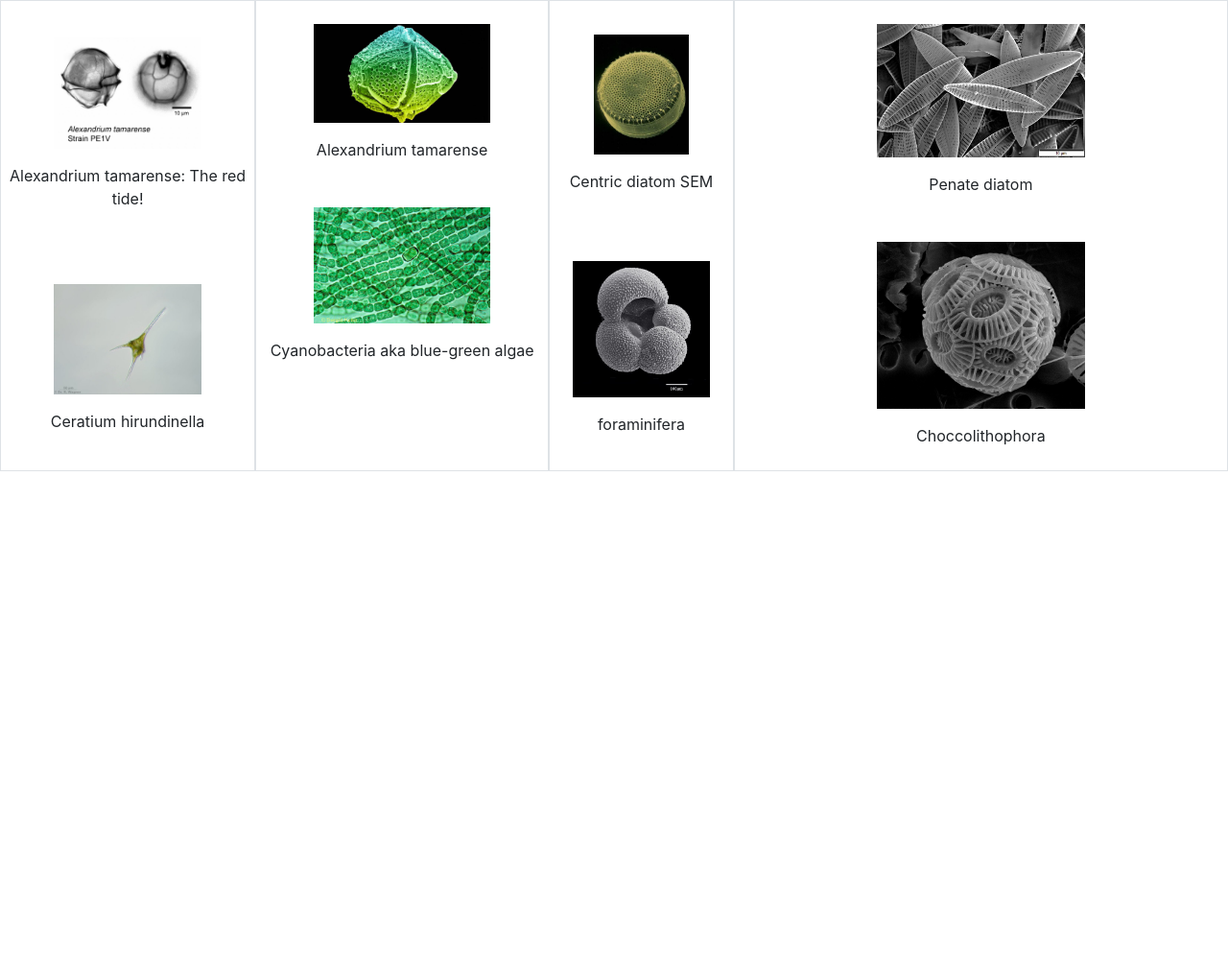
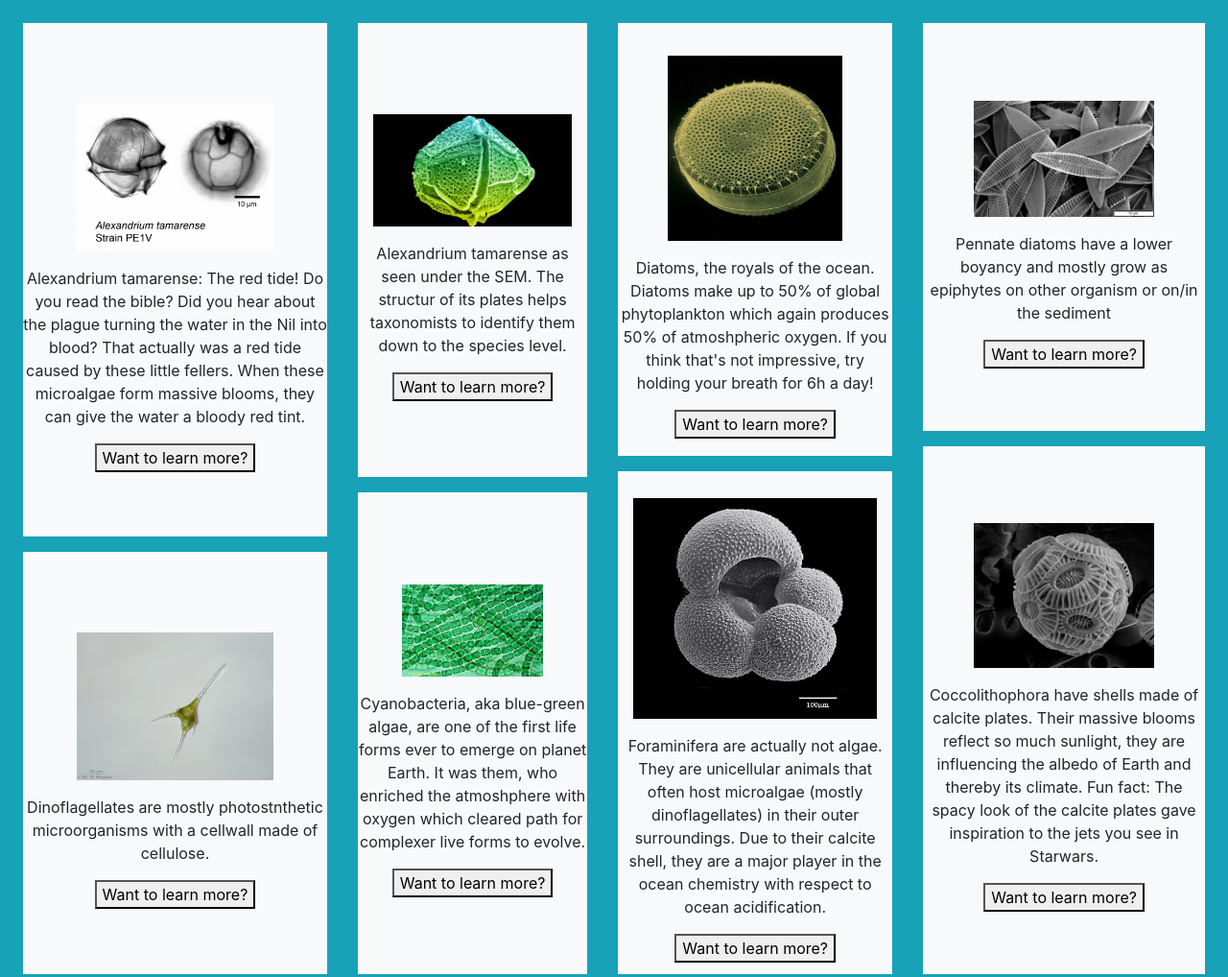
Before and after one commit to CSteigueber/bootstrap-excersise-1, a plain HTML site: page example.html in a window 1280 px wide. Shown: the whole page at 96% size. Before the commit the page ends 800 px from the top, so only its background shows below. Drawn offline with nearby package versions, Linux system fonts and the light colour scheme.

Commit message:
pic renamed spacing worked on not done

```diff
--- a/example.html
+++ b/example.html
@@ -8,28 +8,26 @@
     <!-- Bootstrap CSS -->
     <link rel="stylesheet" href="https://stackpath.bootstrapcdn.com/bootstrap/4.3.1/css/bootstrap.min.css" integrity="sha384-ggOyR0iXCbMQv3Xipma34MD+dH/1fQ784/j6cY/iJTQUOhcWr7x9JvoRxT2MZw1T" crossorigin="anonymous">
 
-    <title>Hello, world!</title>
+    <title>Hello, world of algae!</title>
   </head>
-  <body>
-    <div class="d-flex flex-row bd-highlight mb-3 justify-content-around text-center">
-        <div></div>
-        <div class="d-flex flex-column bd-highlight mb-3 justify-content-around border">
-            <article class="p-2 bd-highlight align-middle"><img class="w-75 p-3" src="pics/33873_alexandrium-tamarense-we-clade.jpg" ><p>Alexandrium tamarense: The red tide!</p></article>
-            <article class="p-2 bd-highlight align-middle"><img class="w-75 p-3" src="pics/Ceratium_hirundinella-200x.jpg"><p>Ceratium hirundinella </p></article>
+  <body class="bg-info">
+    <div class=" m-2 d-flex flex-row mb-3 align-content-around text-center">
+        <div class="m-2 d-flex flex-column mb-3 justify-content-around">
+            <article class="flex-fill m-2 bg-light align-content-around"><img class="w-75 p-3" src="pics/33873_alexandrium-tamarense-we-clade.jpg" ><p>Alexandrium tamarense: The red tide! Do you read the bible? Did you hear about the plague turning the water in the Nil into blood? That actually was a red tide caused by these little fellers. When these microalgae form massive blooms, they can give the water a bloody red tint.</p><button>Want to learn more?</button></article>
+            <article class="flex-fill m-2  bg-light align-content-around"><img class="w-75 p-3" src="pics/Ceratium_hirundinella-200x.jpg"><p>Dinoflagellates are mostly photostnthetic microorganisms with a cellwall made of cellulose. </p><button>Want to learn more?</button></article>
         </div>
-        <div class="d-flex flex-column bd-highlight mb-3 jus7tfy-content-around border">
-            <article class="p-2 bd-highlight align-middle"><img class="w-75 p-3" src="pics/ciencia-saxitoxina-algas-planctonicas-alexandrium-tamarense-20130417-02-original1.jpeg"><p>Alexandrium tamarense</p></article>
-            <article class="p-2 bd-highlight align-middle"><img class="w-75 p-3" src="pics/Cyanobacteria.jpg"><p>Cyanobacteria aka blue-green algae</p></article>
+        <div class="m-2 d-flex flex-column mb-3 justify-content-around">
+            <article class="flex-fill m-2  bg-light align-content-around"><img class="w-100 p-3" src="pics/dino SEM.jpeg"><p>Alexandrium tamarense as seen under the SEM. The structur of its plates helps taxonomists to identify them down to the species level.</p><button>Want to learn more?</button></article>
+            <article class="flex-fill m-2  bg-light align-content-around"><img class="w-75 p-3" src="pics/Cyanobacteria.jpg"><p>Cyanobacteria, aka blue-green algae, are one of the first life forms ever to emerge on planet Earth. It was them, who enriched the atmoshphere with oxygen which cleared path for complexer live forms to evolve.</p><button>Want to learn more?</button></article>
         </div>
-        <div class="d-flex flex-column bd-highlight mb-3 justify-content-around border">
-            <article class="p-2 bd-highlight align-middle"><img class="w-75 p-3" src="pics/diatom sem.jpg"><p>Centric diatom SEM</p></article>
-            <article class="p-2 bd-highlight align-middle"><img class="w-100 p-3" src="pics/foraminifera.jpg"><p>foraminifera</p></article>
+        <div class="m-2 d-flex flex-column mb-3 justify-content-around">
+            <article class="flex-fill m-2  bg-light align-content-around"><img class="w-75 h-50 p-3" src="pics/diatom sem.jpg"><p>Diatoms, the royals of the ocean. Diatoms make up to 50% of global phytoplankton which again produces 50% of atmoshpheric oxygen. If you think that's not impressive, try holding your breath for 6h a day!</p><button>Want to learn more?</button></article>
+            <article class="flex-fill m-2  bg-light align-content-around"><img class="w-100 h-50 p-3" src="pics/foraminifera.jpg"><p>Foraminifera are actually not algae. They are unicellular animals that often host microalgae (mostly dinoflagellates) in their outer surroundings. Due to their calcite shell, they are a major player in the ocean chemistry with respect to ocean acidification.</p><button>Want to learn more?</button></article>
         </div>
-        <div class="d-flex flex-column bd-highlight mb-3 justify-content-around border">
-            <article class="p-2 bd-highlight align-middle"><img class="w-50 p-3" src="pics/penate sem.jpg"><p>Penate diatom</p></article>
-            <article class="p-2 bd-highlight align-middle"><img class="w-50 p-3" src="pics/ys59-13x18000_emilia.jpeg"><p>Choccolithophora</p></article>
+        <div class="m-2 d-flex flex-column mb-3 justify-content-around">
+            <article class="flex-fill m-2  bg-light align-content-around"><img class="w-75 p-3" src="pics/penate sem.jpg"><p>Pennate diatoms have a lower boyancy and mostly grow as epiphytes on other organism or on/in the sediment</p><button>Want to learn more?</button></article>
+            <article class="flex-fill m-2  bg-light align-content-around"><img class="w-75 p-3" src="pics/ys59-13x18000_emilia.jpeg"><p>Coccolithophora have shells made of calcite plates. Their massive blooms reflect so much sunlight, they are influencing the albedo of Earth and thereby its climate. Fun fact: The spacy look of the calcite plates gave inspiration to the jets you see in Starwars. </p><button>Want to learn more?</button></article>
         </div>
-        <div></div>
     </div>
     <!-- Optional JavaScript -->
     <!-- jQuery first, then Popper.js, then Bootstrap JS -->
```
Also changed, not shown: pics/dino SEM.jpeg (added).
